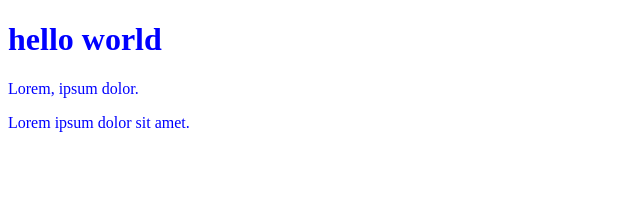
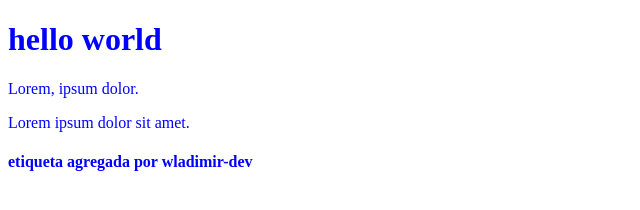
Before and after one commit to wladimirGO/practica-git, a plain HTML site: page index.html in a window 1280 px wide. Shown: the whole page, without its empty margins (0-640 px from the left). Drawn offline with Linux system fonts and the light colour scheme.

Commit message:
etiqueta h4

```diff
--- a/index.html
+++ b/index.html
@@ -13,5 +13,6 @@
     <p>Lorem, ipsum dolor.
     </p>
     <span>Lorem ipsum dolor sit amet.</span>
+    <h4>etiqueta agregada por wladimir-dev</h4>
 </body>
 </html>
```
